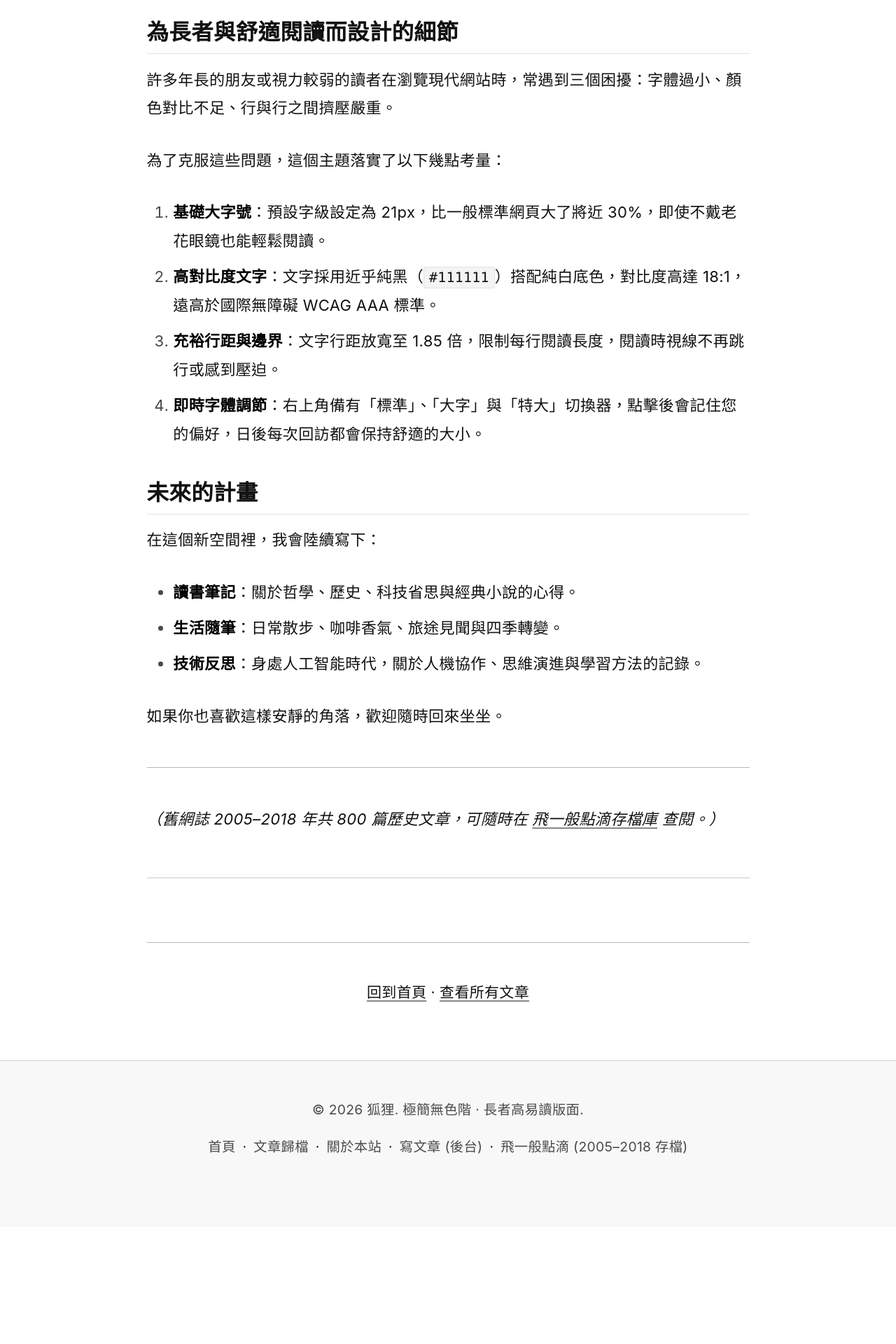
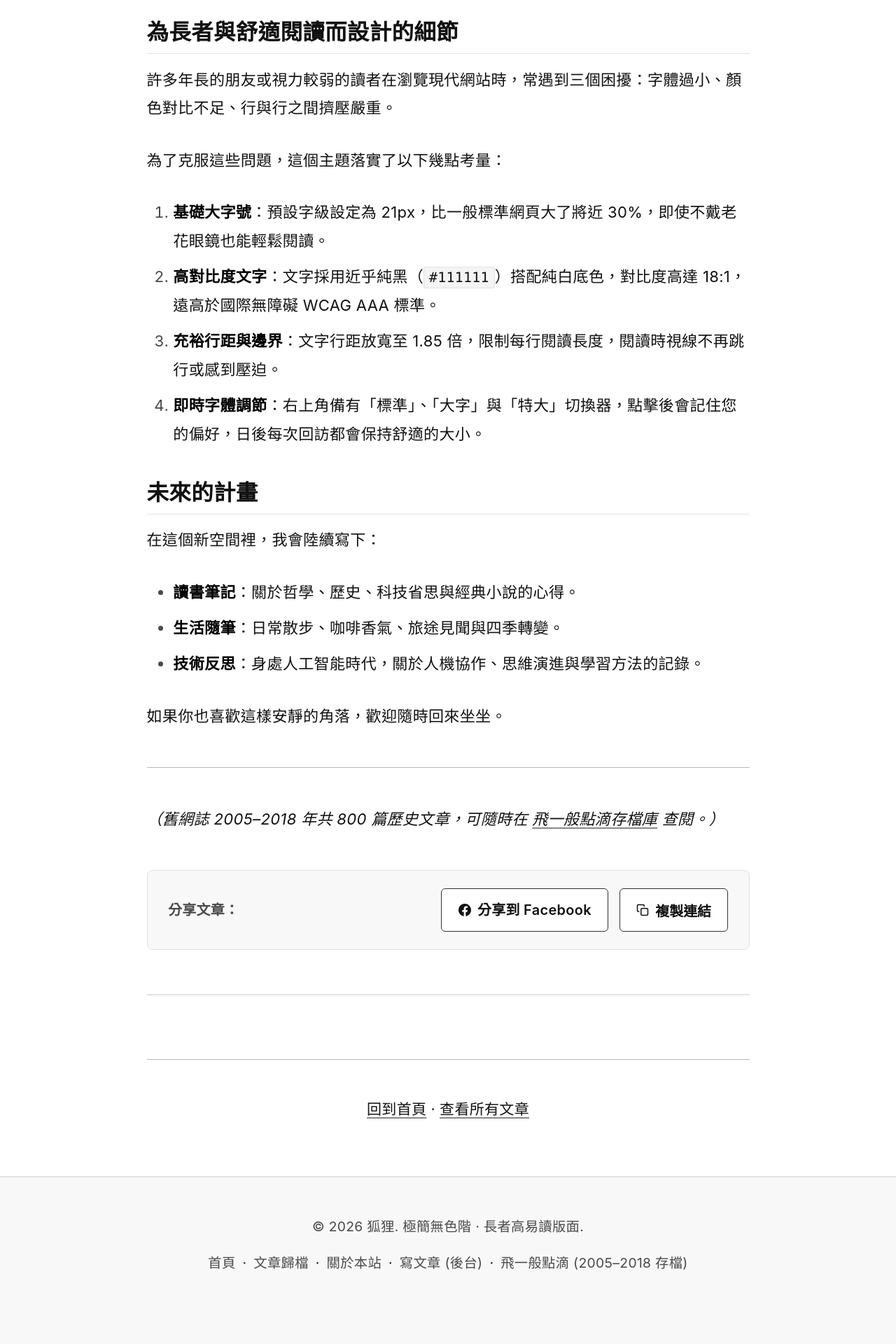
Before and after one commit to foxkiong/journal, a Jekyll site: the page built from _posts/2026-11-18-welcome-to-journal.md, in a window 1280 px wide. Shown: the part 1433-3353 px from the top of the page at 70% size. Built offline with Jekyll 4.4.1, drawn with Linux system fonts in a browser that asks for light colours; before the commit the page ends 3186 px from its top, so only the background shows below that.

Commit message:
Add 1-tap Facebook share button, OpenGraph metadata, and RSS feed

```diff
--- a/_config.yml
+++ b/_config.yml
@@ -22,6 +22,10 @@ header_pages:
   - archive.md
   - about.md
 
+# Plugins
+plugins:
+  - jekyll-feed
+
 # Build settings
 exclude:
   - README.md
--- a/_layouts/default.html
+++ b/_layouts/default.html
@@ -10,6 +10,28 @@
     <meta name="description" content="{{ page.description | default: site.description | strip_html | normalize_whitespace | truncate: 160 }}">
   {% endif %}
   <meta name="author" content="{{ site.author.name }}">
+
+  <!-- Open Graph & Facebook Meta Tags -->
+  <meta property="og:site_name" content="{{ site.title }}">
+  <meta property="og:title" content="{% if page.title %}{{ page.title }} · {{ site.title }}{% else %}{{ site.title }}{% endif %}">
+  <meta property="og:description" content="{% if page.excerpt %}{{ page.excerpt | strip_html | normalize_whitespace | truncate: 180 }}{% elsif page.description %}{{ page.description }}{% else %}{{ site.description }}{% endif %}">
+  <meta property="og:type" content="{% if page.layout == 'post' %}article{% else %}website{% endif %}">
+  <meta property="og:url" content="{{ page.url | absolute_url }}">
+  {% if page.image %}
+    <meta property="og:image" content="{{ page.image | absolute_url }}">
+  {% endif %}
+  {% if page.layout == 'post' %}
+    <meta property="article:published_time" content="{{ page.date | date_to_xmlschema }}">
+    <meta property="article:author" content="{{ page.author | default: site.author.name }}">
+  {% endif %}
+
+  <!-- Twitter Card -->
+  <meta name="twitter:card" content="summary_large_image">
+  <meta name="twitter:title" content="{% if page.title %}{{ page.title }}{% else %}{{ site.title }}{% endif %}">
+  <meta name="twitter:description" content="{% if page.excerpt %}{{ page.excerpt | strip_html | normalize_whitespace | truncate: 180 }}{% elsif page.description %}{{ page.description }}{% else %}{{ site.description }}{% endif %}">
+
+  <!-- RSS Feed -->
+  <link rel="alternate" type="application/atom+xml" title="{{ site.title }}" href="{{ '/feed.xml' | absolute_url }}">
 
   <!-- Bespoke Grayscale CSS -->
   <link rel="stylesheet" href="{{ '/assets/css/style.css' | relative_url }}?v={{ site.time | date: '%s' }}">
--- a/_layouts/post.html
+++ b/_layouts/post.html
@@ -27,6 +27,42 @@ layout: default
     {{ content }}
   </div>
 
+  <!-- 1-Tap Social Share Section -->
+  <section class="post-share-section" aria-label="文章分享">
+    <span class="share-label">分享文章：</span>
+    <div class="share-buttons">
+      <a href="https://www.facebook.com/sharer/sharer.php?u={{ page.url | absolute_url | url_encode }}"
+         class="share-btn share-facebook"
+         target="_blank"
+         rel="noopener noreferrer"
+         title="一鍵分享至 Facebook 個人檔案">
+        <svg class="share-icon" viewBox="0 0 24 24" width="18" height="18" fill="currentColor" aria-hidden="true">
+          <path d="M24 12.073c0-6.627-5.373-12-12-12s-12 5.373-12 12c0 5.99 4.388 10.954 10.125 11.854v-8.385H7.078v-3.47h3.047V9.43c0-3.007 1.792-4.669 4.533-4.669 1.312 0 2.686.235 2.686.235v2.953H15.83c-1.491 0-1.956.925-1.956 1.874v2.25h3.328l-.532 3.47h-2.796v8.385C19.612 23.027 24 18.062 24 12.073z"/>
+        </svg>
+        分享到 Facebook
+      </a>
+      <button type="button" class="share-btn share-copy" id="copy-link-btn" title="複製此篇網址">
+        <svg class="share-icon" viewBox="0 0 24 24" width="18" height="18" fill="none" stroke="currentColor" stroke-width="2" stroke-linecap="round" stroke-linejoin="round" aria-hidden="true">
+          <rect x="9" y="9" width="13" height="13" rx="2" ry="2"></rect>
+          <path d="M5 15H4a2 2 0 0 1-2-2V4a2 2 0 0 1 2-2h9a2 2 0 0 1 2 2v1"></path>
+        </svg>
+        <span id="copy-btn-text">複製連結</span>
+      </button>
+    </div>
+  </section>
+
+  <script>
+    document.getElementById('copy-link-btn')?.addEventListener('click', function() {
+      navigator.clipboard.writeText(window.location.href).then(function() {
+        var text = document.getElementById('copy-btn-text');
+        if (text) {
+          text.innerText = '已複製！';
+          setTimeout(function() { text.innerText = '複製連結'; }, 2000);
+        }
+      });
+    });
+  </script>
+
   <nav class="post-navigation" aria-label="前後文章導航">
     {% if page.previous.url %}
       <div class="post-nav-card post-nav-prev">
--- a/assets/css/style.css
+++ b/assets/css/style.css
@@ -518,6 +518,80 @@ tr:nth-child(even) {
   line-height: var(--line-height-body);
 }
 
+/* Post Social Share Section */
+.post-share-section {
+  margin: 2.5rem 0 1.5rem 0;
+  padding: 1.2rem 1.4rem;
+  background-color: var(--bg-subtle);
+  border: 1px solid var(--border-light);
+  border-radius: 8px;
+  display: flex;
+  flex-direction: column;
+  gap: 0.8rem;
+}
+
+@media (min-width: 520px) {
+  .post-share-section {
+    flex-direction: row;
+    align-items: center;
+    justify-content: space-between;
+  }
+}
+
+.share-label {
+  font-size: 0.95rem;
+  color: var(--text-sub);
+  font-weight: 600;
+}
+
+.share-buttons {
+  display: flex;
+  flex-wrap: wrap;
+  gap: 0.75rem;
+}
+
+.share-btn {
+  display: inline-flex;
+  align-items: center;
+  gap: 0.45rem;
+  padding: 0.55rem 1.1rem;
+  font-size: 0.95rem;
+  font-weight: 600;
+  border-radius: 6px;
+  text-decoration: none;
+  cursor: pointer;
+  transition: all 0.15s ease-in-out;
+  border: 1.5px solid var(--border-dark);
+  color: var(--text-main);
+  background-color: #ffffff;
+}
+
+.share-btn:hover {
+  background-color: var(--text-main);
+  color: #ffffff;
+  border-color: var(--text-main);
+  text-decoration: none;
+}
+
+.share-icon {
+  flex-shrink: 0;
+}
+
+.share-facebook:hover {
+  background-color: #1877f2;
+  border-color: #1877f2;
+  color: #ffffff;
+}
+
+.share-copy {
+  font-family: inherit;
+}
+
+.share-copy:hover {
+  background-color: var(--text-main);
+  color: #ffffff;
+}
+
 .post-navigation {
   margin-top: 3rem;
   padding-top: 1.8rem;
```
